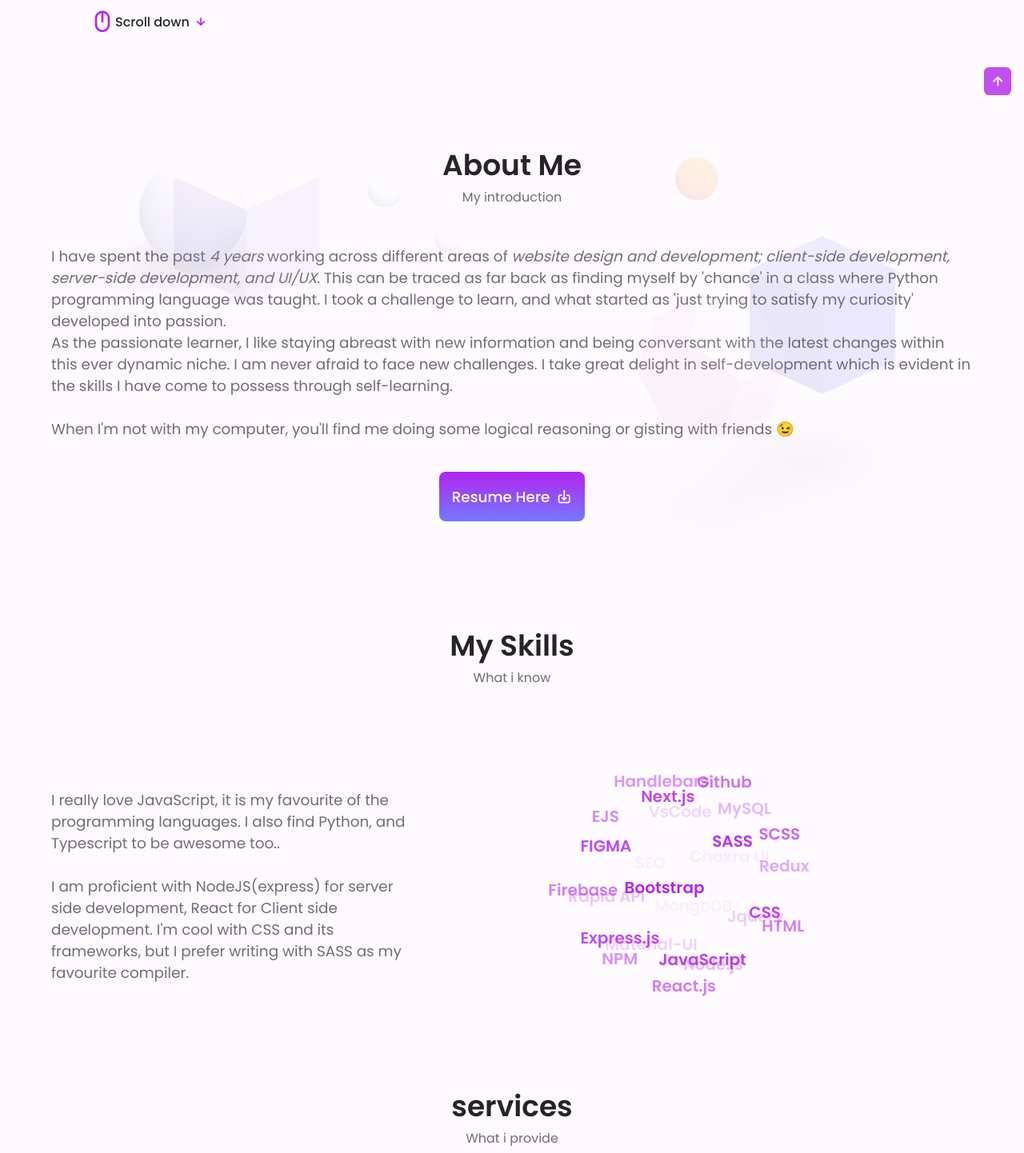
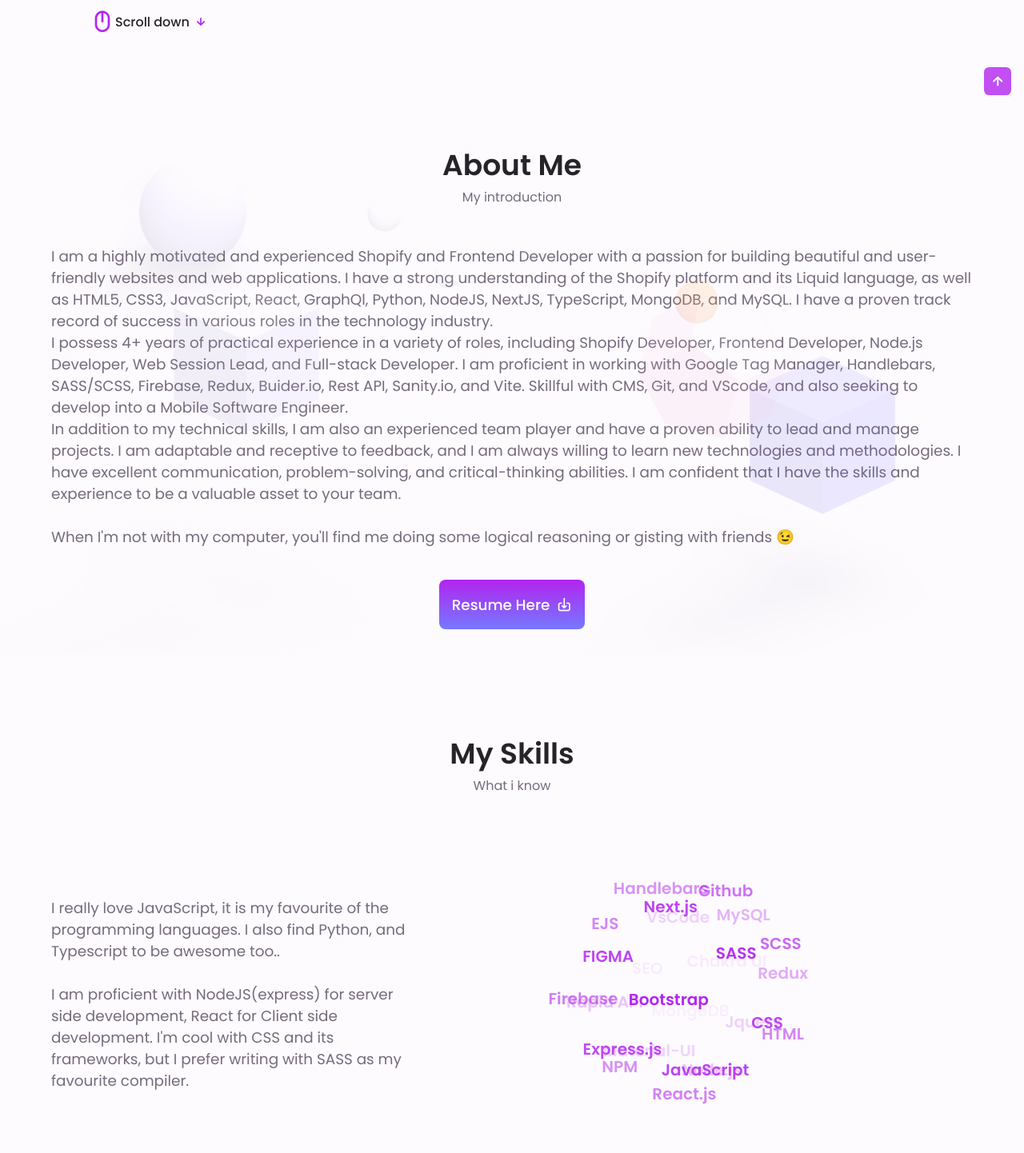
Before and after one commit to okste1234/My-ProfessionalPortfolio, a Node server app: page / in a window 1280 px wide. Shown: the part 681-2123 px from the top of the page at 80% size. Run offline with Node 20, Linux system fonts and the light colour scheme; some libraries are stand-ins or nearby versions.

Commit message:
editing...

```diff
--- a/views/index.handlebars
+++ b/views/index.handlebars
@@ -68,9 +68,8 @@
                     <a href="https://github.com/okste1234/" target="_blank" class="home_socal icon">
                         <i class="uil uil-github-alt home_social-icon"></i>
                     </a>
-                    <a href="https://www.facebook.com/adekunlestephen.omorotimi" target="_blank"
-                        class="home_socal icon">
-                        <i class="uil uil-facebook-f home_social-icon"></i>
+                    <a href="https://twitter.com/Okste1234" target="_blank" class="home_socal icon">
+                        <i class="uil uil-twitter-alt home_social-icon"></i>
                     </a>
                 </div>
                 <div class="home_img">
@@ -88,15 +87,16 @@
                                 129.362C2.45775 97.8511 -7.48481 59.1033 6.67581 34.5279C20.9871 10.1032 59.7028
                                 -0.149132 97.9666 0.00163737C136.23 0.303176 174.193 10.857 190.312 36.4879Z" />
 
-                            <image class="home_blob-img" x="-45" y="1" href="/public/assets/img/MyAvatar.png" />
+                            <image class="home_blob-img" x="-45" y="1" href="/public/assets/img/2.jpg" />
                         </g>
                     </svg>
                 </div>
                 <div class="home_data">
                     <h1 class="home_title">Hi, I'm Adekunle Stephen O.</h1>
                     <div class="home_subtitle">a <span class="typing">
-                            < A Frontend Developer />
-                        </span></div>
+                            { A Frontend Developer }
+                        </span>
+                    </div>
                     <p class="home_description">Expert Software Developer - Crafting performant, scalable, and intuitive
                         web experiences with the latest technologies
                         and frameworks. Passionate about solving complex problems and delivering exceptional user
@@ -124,19 +124,32 @@
 
         <div class="about_container container grid">
             <div class="about_data">
-                <p class="about_description">I have spent the past <em>4 years</em> working across
-                    different areas of <em>website design and development; client-side development,
-                        server-side development, and UI/UX</em>.
-                    This can be traced as far back as finding myself by 'chance'
-                    in a class where Python programming language was taught.
-                    I took a challenge to learn, and what started as 'just trying to
-                    satisfy my curiosity' developed into passion.
+                <p class="about_description">I am a highly motivated and experienced Shopify and Frontend Developer with
+                    a passion for building beautiful and
+                    user-friendly websites and web applications. I have a strong understanding of the Shopify platform
+                    and its Liquid
+                    language, as well as HTML5, CSS3, JavaScript, React, GraphQl, Python, NodeJS, NextJS, TypeScript,
+                    MongoDB, and MySQL. I
+                    have a proven track record of success in various roles in the technology industry.
+
                     <br>
-                    As the passionate learner, I like staying abreast with new information
-                    and being conversant with the latest changes within this ever dynamic niche.
-                    I am never afraid to face new challenges. I take great delight in
-                    self-development which is evident in the
-                    skills I have come to possess through self-learning.
+                    I possess 4+ years of practical experience in a variety of roles, including Shopify Developer,
+                    Frontend Developer,
+                    Node.js Developer, Web Session Lead, and Full-stack Developer. I am proficient in working with
+                    Google Tag Manager,
+                    Handlebars, SASS/SCSS, Firebase, Redux, Buider.io, Rest API, Sanity.io, and Vite. Skillful with CMS,
+                    Git, and VScode,
+                    and also seeking to develop into a Mobile Software Engineer.
+
+                    <br>
+                    In addition to my technical skills, I am also an experienced team player and have a proven ability
+                    to lead and manage
+                    projects. I am adaptable and receptive to feedback, and I am always willing to learn new
+                    technologies and methodologies.
+                    I have excellent communication, problem-solving, and critical-thinking abilities. I am confident
+                    that I have the skills
+                    and experience to be a valuable asset to your team.
+
                     <br>
                     <br>
                     When I'm not with my computer, you'll find me
@@ -153,8 +166,7 @@
                 <img src="/public/assets/img/main-pic-7.png" alt="" class="about_img about_img-7">
             </div>
             <div class="about_buttons">
-                <a href="/public/assets/cv/Original Adekunle Stephen Resume.pdf" download=""
-                    class="cv-botton button button-flex">
+                <a href="/public/assets/cv/Copy of Resume - 1.pdf" download="" class="cv-botton button button-flex">
                     Resume Here<i class="uil uil-download-alt button_icon"></i>
                 </a>
             </div>
@@ -752,15 +764,16 @@
             </ul>
             <div class="footer_socials">
                 <p>Stay connected</p>
+                <a href="https://www.linkedin.com/in/okste/" class="footer_social" target="_blank">
+                    <i class="uil uil-linkedin-alt button_icon"></i>
+                </a>
                 <a href="https://twitter.com/Okste1234" class="footer_social" target="_blank">
                     <i class="uil uil-twitter-alt button_icon"></i>
                 </a>
                 <a href="https://www.facebook.com/adekunlestephen.omorotimi" class="footer_social" target="_blank">
                     <i class="uil uil-facebook-f button_icon"></i>
                 </a>
-                <a href="https://www.instagram.com/adekunleokste/" class="footer_social" target="_blank">
-                    <i class="uil uil-instagram button_icon"></i>
-                </a>
+
                 <a href="https://dribbble.com/okste" class="footer_social" target="_blank">
                     <i class="uil uil-dribbble button_icon"></i>
                 </a>
```
